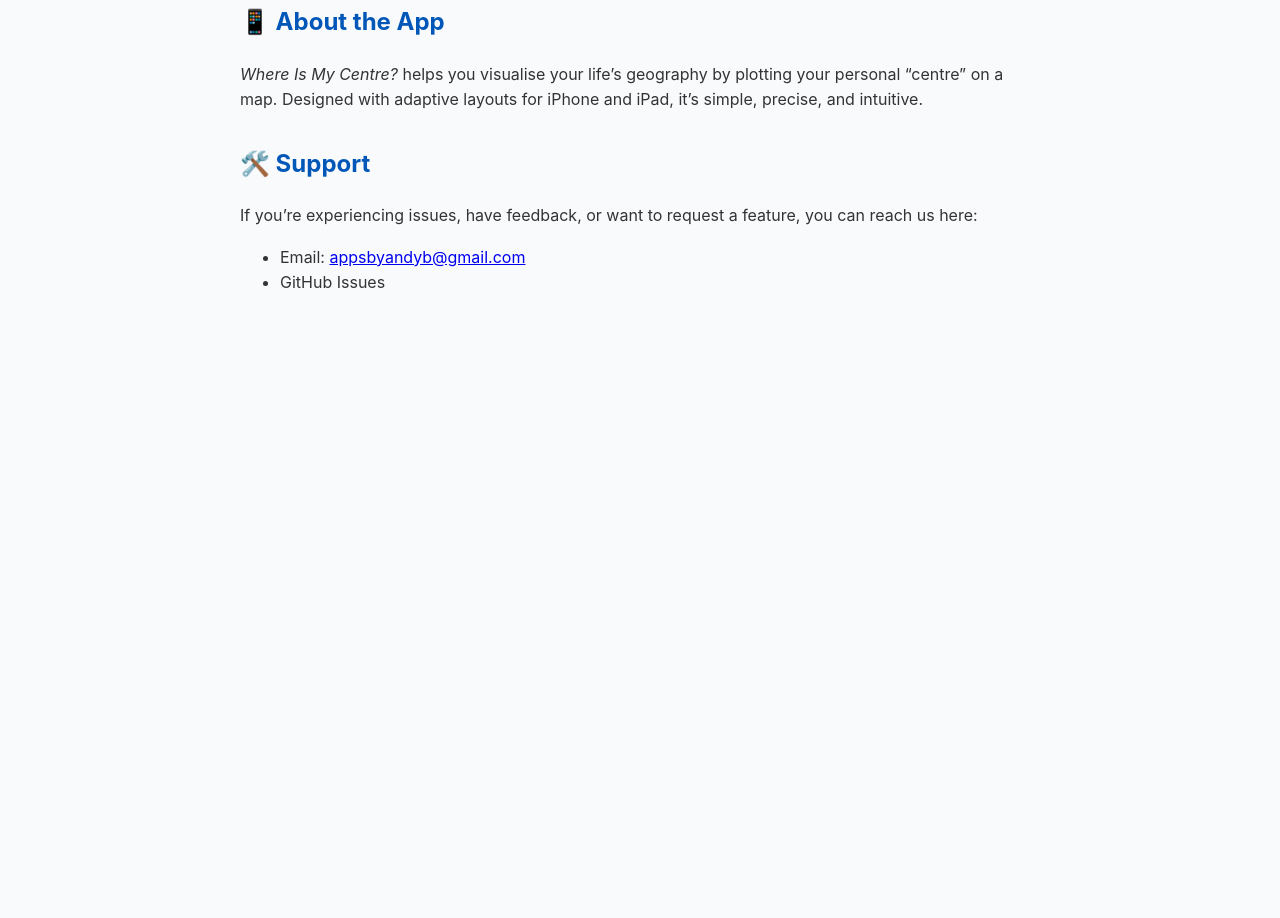
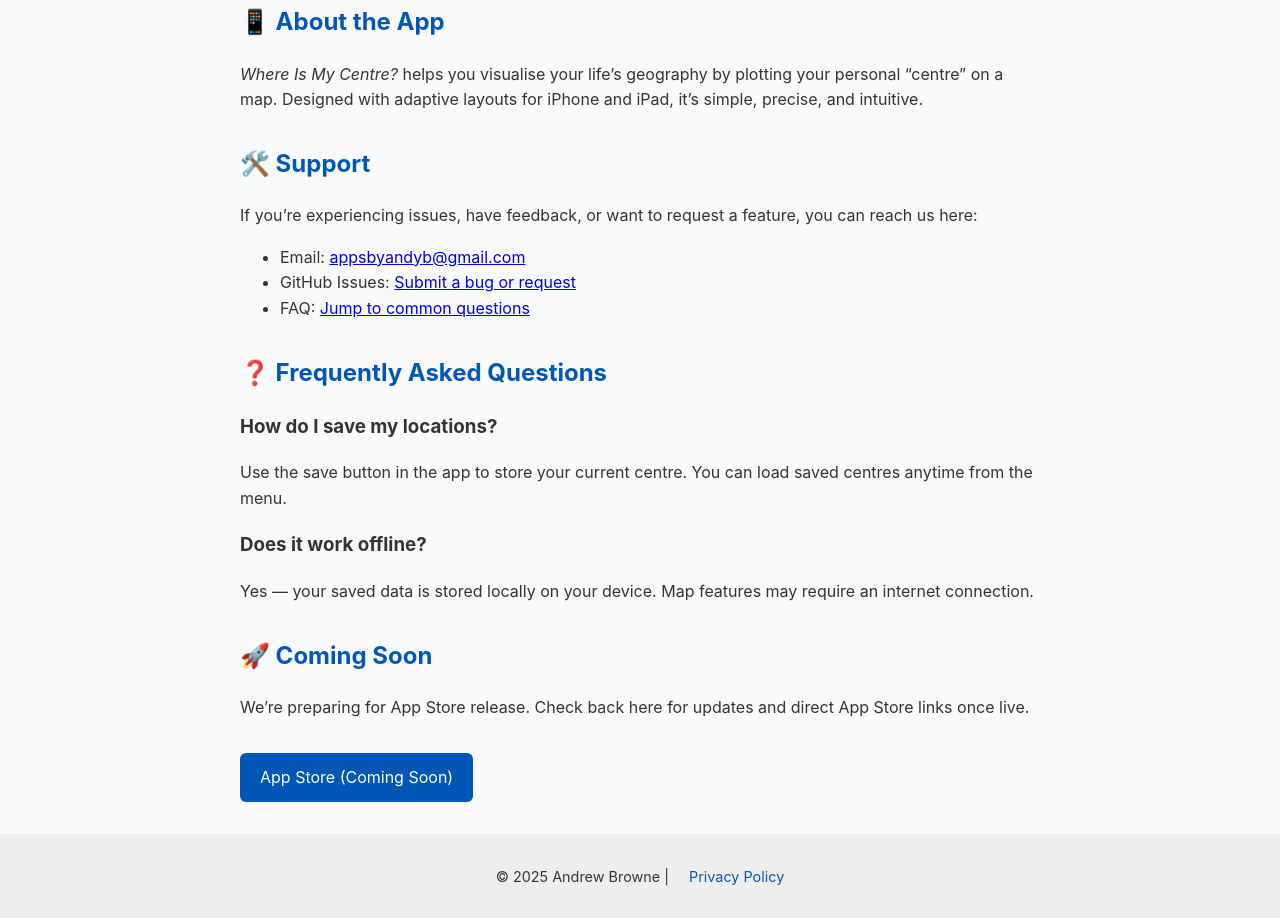
Before and after one commit to appsbyandyb/support, a plain HTML site: page index.html in a window 1280 px wide. Shown: the part 243-1161 px from the top of the page. Before the commit the page ends 800 px from the top, so only its background shows below. Drawn offline with Linux system fonts and the light colour scheme.

Commit message:
Update index.html

```diff
--- a/index.html
+++ b/index.html
@@ -55,6 +55,11 @@
       background: #eee;
       font-size: 0.9rem;
     }
+    footer a {
+      color: #0057b7;
+      text-decoration: none;
+      margin-left: 1rem;
+    }
   </style>
 </head>
 <body>
@@ -78,4 +83,29 @@
       <p>If you’re experiencing issues, have feedback, or want to request a feature, you can reach us here:</p>
       <ul>
         <li>Email: <a href="mailto:appsbyandyb@gmail.com">appsbyandyb@gmail.com</a></li>
-        <li>GitHub Issues
+        <li>GitHub Issues: <a href="https://github.com/appsbyandyb/support/issues">Submit a bug or request</a></li>
+        <li>FAQ: <a href="#faq">Jump to common questions</a></li>
+      </ul>
+    </section>
+
+    <section id="faq">
+      <h2>❓ Frequently Asked Questions</h2>
+      <h3>How do I save my locations?</h3>
+      <p>Use the save button in the app to store your current centre. You can load saved centres anytime from the menu.</p>
+
+      <h3>Does it work offline?</h3>
+      <p>Yes — your saved data is stored locally on your device. Map features may require an internet connection.</p>
+    </section>
+
+    <section>
+      <h2>🚀 Coming Soon</h2>
+      <p>We’re preparing for App Store release. Check back here for updates and direct App Store links once live.</p>
+      <a href="#" class="button">App Store (Coming Soon)</a>
+    </section>
+  </main>
+
+  <footer>
+    <p>&copy; 2025 Andrew Browne | <a href="privacy.html">Privacy Policy</a></p>
+  </footer>
+</body>
+</html>
```
